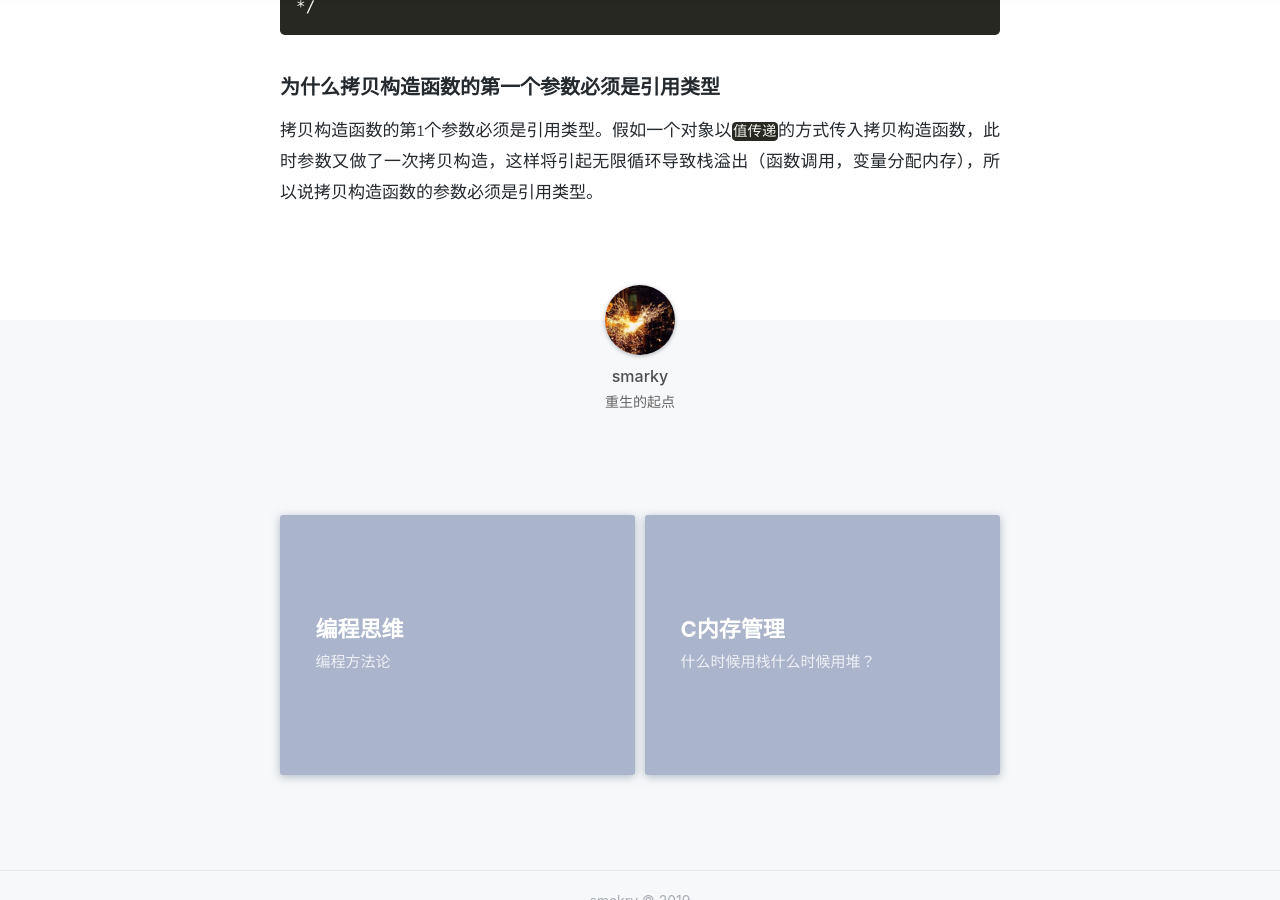
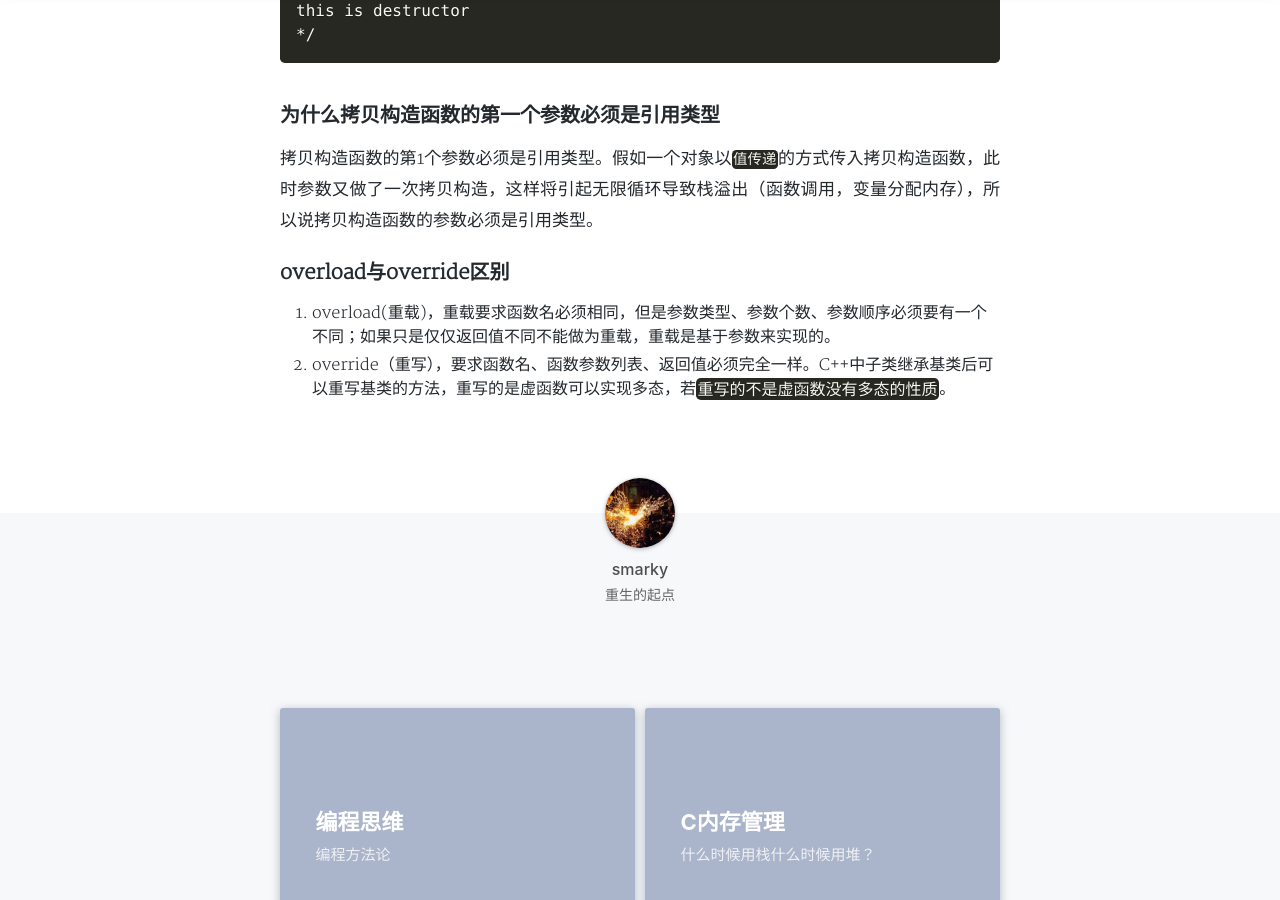
Before and after one commit to smakry/smakry.github.io, a Jekyll site: the page built from _posts/2019-09-19-程序问题整合.md, in a window 1280 px wide and 900 px high, scrolled down 23457 px. Built offline with Jekyll 4.4.1, drawn with Linux system fonts in a browser that asks for light colours; nearby versions of some CDN libraries; comment, search, counter and statistics services are not loaded; a style sheet for code colours, icons or effects is not loaded; some of the changed text lies outside the part shown.

Commit message:
program problem

```diff
--- a/_posts/2019-09-19-程序问题整合.md
+++ b/_posts/2019-09-19-程序问题整合.md
@@ -33,6 +33,7 @@ tags: 笔记
 - [构造函数可以抛出异常？](#list_21)
 - [C++什么时候用到拷贝构造函数](#list_22)
 - [为什么拷贝构造函数的第一个参数必须是引用类型](#list_23)
+- [overload与override区别](#list_24)
 
 ---
 
@@ -198,7 +199,7 @@ int main(){
 
 ### <span id = "list_16"></span>虚函数是如何实现多态机制
 
-多态机制的实现主要是通过子类重写基类的虚函数来实现的，而虚函数的实现机制则是通过一张虚函数表（<https://blog.csdn.net/qican_7/article/details/100603461>）。如果一个`类有虚函数`，那么这个类的`实例化对象的内存首地址`就是虚函数表的地址，每个对象都有一个指针指向这个虚函数表。程序运行的时候，`基类指针`根据所指向的不同对象的虚函数表动态的选择所要运行的函数，从而实现多态性。
+多态机制的实现主要是通过子类重写基类的虚函数来实现的，而虚函数的实现机制则是通过一张虚函数表（<https://blog.csdn.net/qican_7/article/details/100603461>）。如果一个`类有虚函数`，那么这个类的`实例化对象的内存首地址`就是虚函数表的地址，每个对象都有一个指针指向这个虚函数表。程序运行的时候，`基类指针`（此处必须是指针，非指针类型做不到多态）根据所指向的不同对象的虚函数表动态的选择所要运行的函数，从而实现多态性。
 
 ### <span id = "list_5"></span>inline可以用虚函数实现吗
 
@@ -880,3 +881,8 @@ this is destructor
 ### <span id = "list_23"></span>为什么拷贝构造函数的第一个参数必须是引用类型
 
 拷贝构造函数的第1个参数必须是引用类型。假如一个对象以`值传递`的方式传入拷贝构造函数，此时参数又做了一次拷贝构造，这样将引起无限循环导致栈溢出（函数调用，变量分配内存），所以说拷贝构造函数的参数必须是引用类型。
+
+### <span id = "list_24"></span>overload与override区别
+
+1. overload(重载)，重载要求函数名必须相同，但是参数类型、参数个数、参数顺序必须要有一个不同；如果只是仅仅返回值不同不能做为重载，重载是基于参数来实现的。
+2. override（重写），要求函数名、函数参数列表、返回值必须完全一样。C++中子类继承基类后可以重写基类的方法，重写的是虚函数可以实现多态，若`重写的不是虚函数没有多态的性质`。
```
